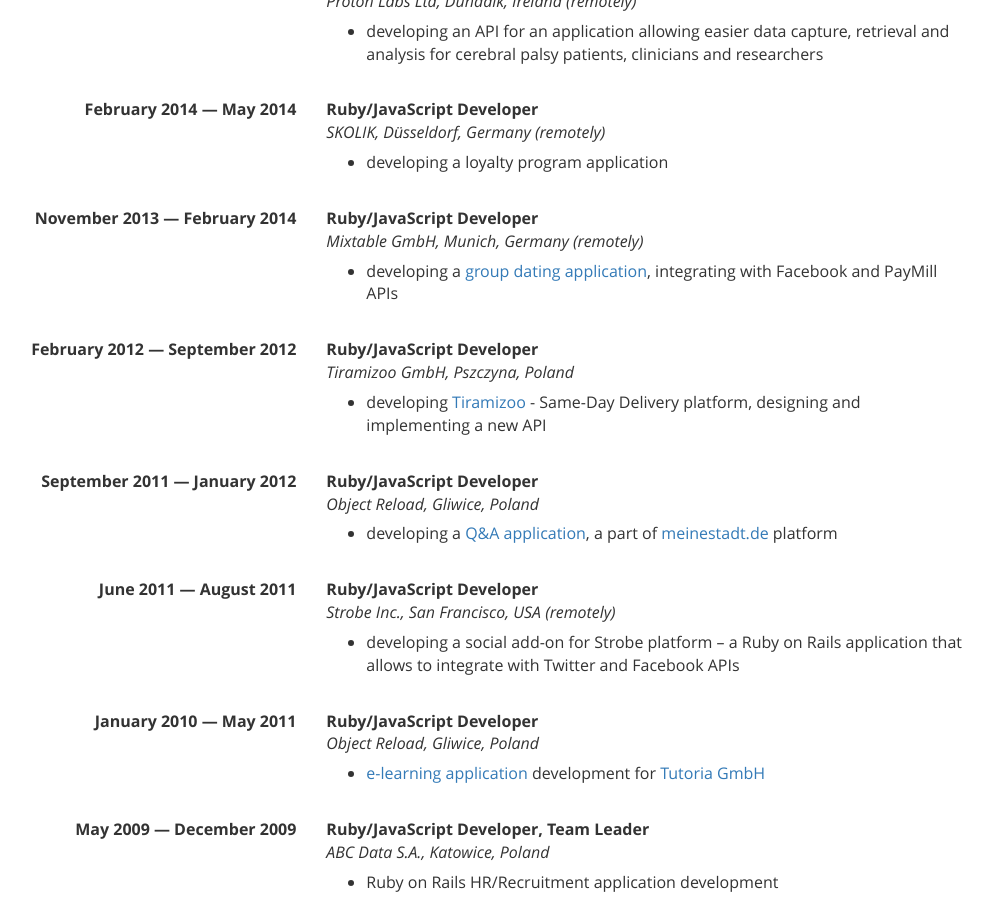
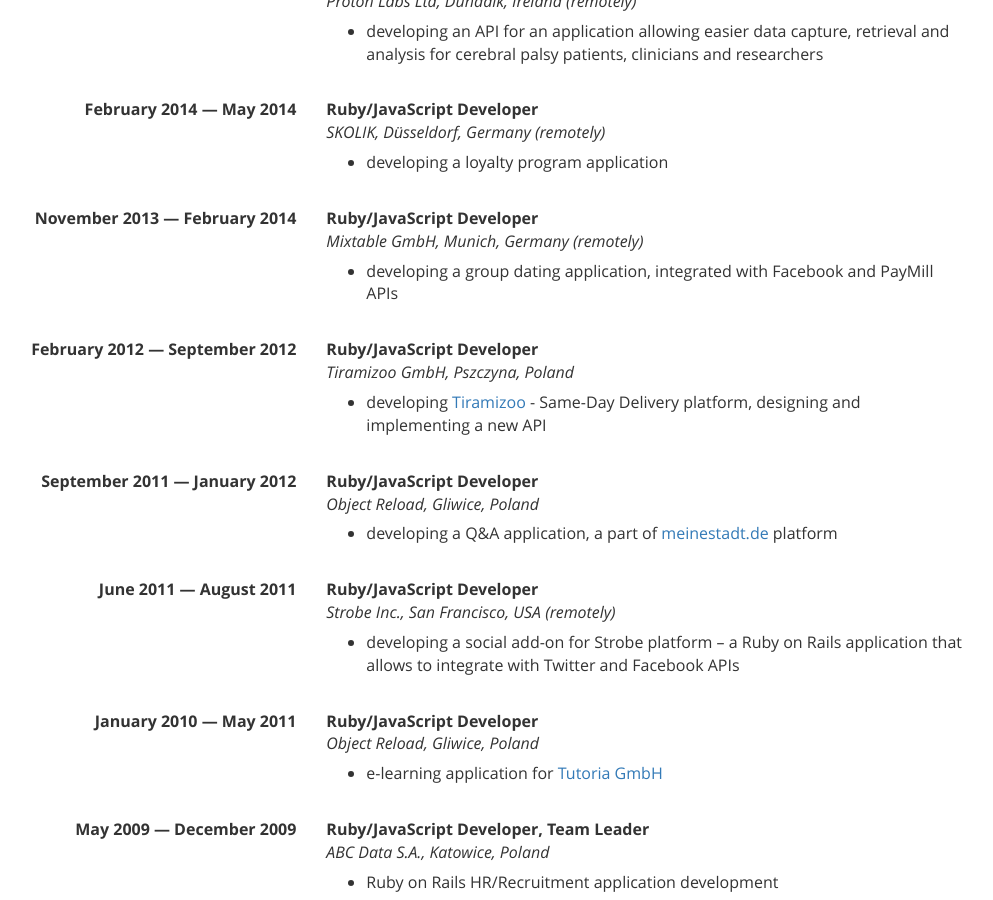
Before and after one commit to qoobaa/qoobaa.github.io, a Jekyll site: the page built from cv.html, in a window 1280 px wide and 900 px high, scrolled down 894 px. Shown: the whole window, without its empty margins (162-1155 px from the left). Built offline with Jekyll 4.4.1, drawn with Linux system fonts in a browser that asks for light colours.

Commit message:
removed links

```diff
--- a/cv.html
+++ b/cv.html
@@ -159,7 +159,7 @@
           <strong>Ruby/JavaScript Developer</strong><br>
           <em>Mixtable GmbH, Munich, Germany (remotely)</em><br>
           <ul>
-            <li>developing a <a href="https://mixtable.com/">group dating application</a>, integrating with Facebook and PayMill APIs</li>
+            <li>developing a group dating application, integrated with Facebook and PayMill APIs</li>
           </ul>
         </p>
       </div>
@@ -190,9 +190,7 @@
           <em>Object Reload, Gliwice, Poland</em><br>
           <ul>
             <li>
-              developing
-              a <a href="http://fragen.meinestadt.de/">Q&amp;A
-              application</a>, a part
+              developing a Q&amp;A application, a part
               of <a href="http://www.meinestadt.de/">meinestadt.de</a>
               platform
             </li>
@@ -230,10 +228,8 @@
           <em>Object Reload, Gliwice, Poland</em><br>
           <ul>
             <li>
-              <a href="http://www.cramlr.de/">e-learning
-              application</a> development
-              for <a href="https://www.tutoria.de/">Tutoria
-              GmbH</a>
+              e-learning application
+              for <a href="https://www.tutoria.de/">Tutoria GmbH</a>
             </li>
           </ul>
         </p>
```
